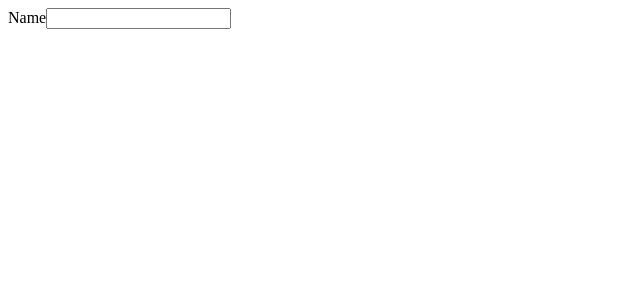
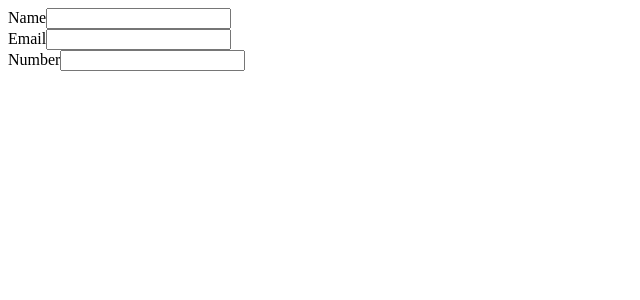
Before and after one commit to FrancisLangit/resumake, a React (Create React App) app: page / in a window 1280 px wide. Shown: the top 300 px of the page, without its empty margins (0-640 px from the left). Built offline with nearby package versions, Linux system fonts and the light colour scheme; the HTML template or start-up script is replaced by a standard one.

Commit message:
Have Field component display its contents

```diff
--- a/src/App.js
+++ b/src/App.js
@@ -1,15 +1,11 @@
-import { useState } from 'react';
-
 import { Field } from './components/Field/Field';
 
 const App = () => {
-  const [name, setName] = useState('');
-
   return (
     <div>
-      <Field label="Name" setDisplay={setName} />
-
-      <div>{name}</div>
+      <Field label="Name" />
+      <Field label="Email" />
+      <Field label="Number" />
     </div>
   );
 };
--- a/src/components/Field/Field.js
+++ b/src/components/Field/Field.js
@@ -1,17 +1,17 @@
 import { useState } from 'react';
 
-const Field = ({ label, setDisplay }) => {
-  const [input, setInput] = useState('');
+const Field = ({ label }) => {
+  const [field, setField] = useState('');
 
   const handleChange = (event) => {
-    setInput(event.target.value);
-    setDisplay(event.target.value);
+    setField(event.target.value);
   };
 
   return (
     <div>
       {label}
-      <input value={input} onChange={handleChange} />
+      <input value={field} onChange={handleChange} />
+      <div>{field}</div>
     </div>
   );
 };
```
